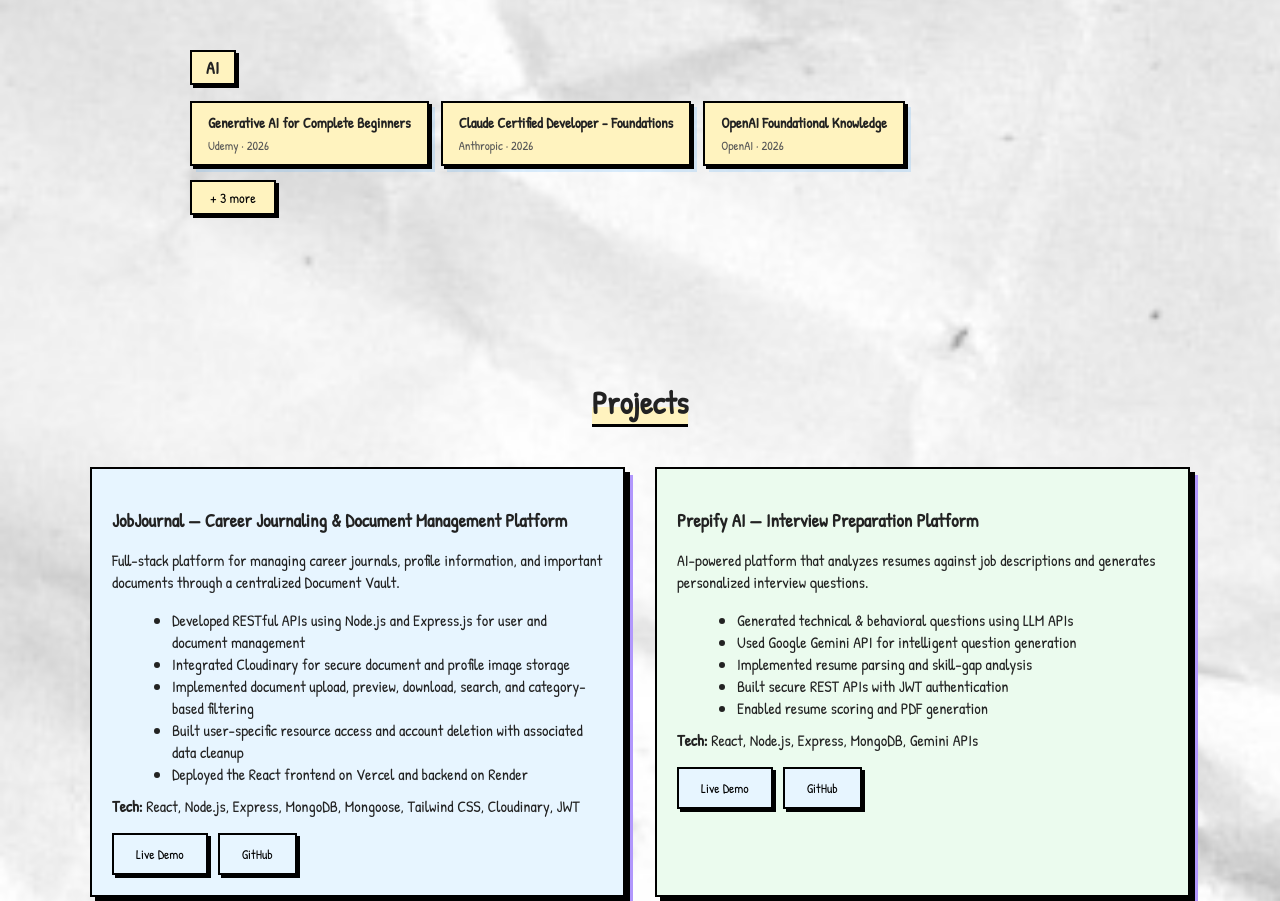
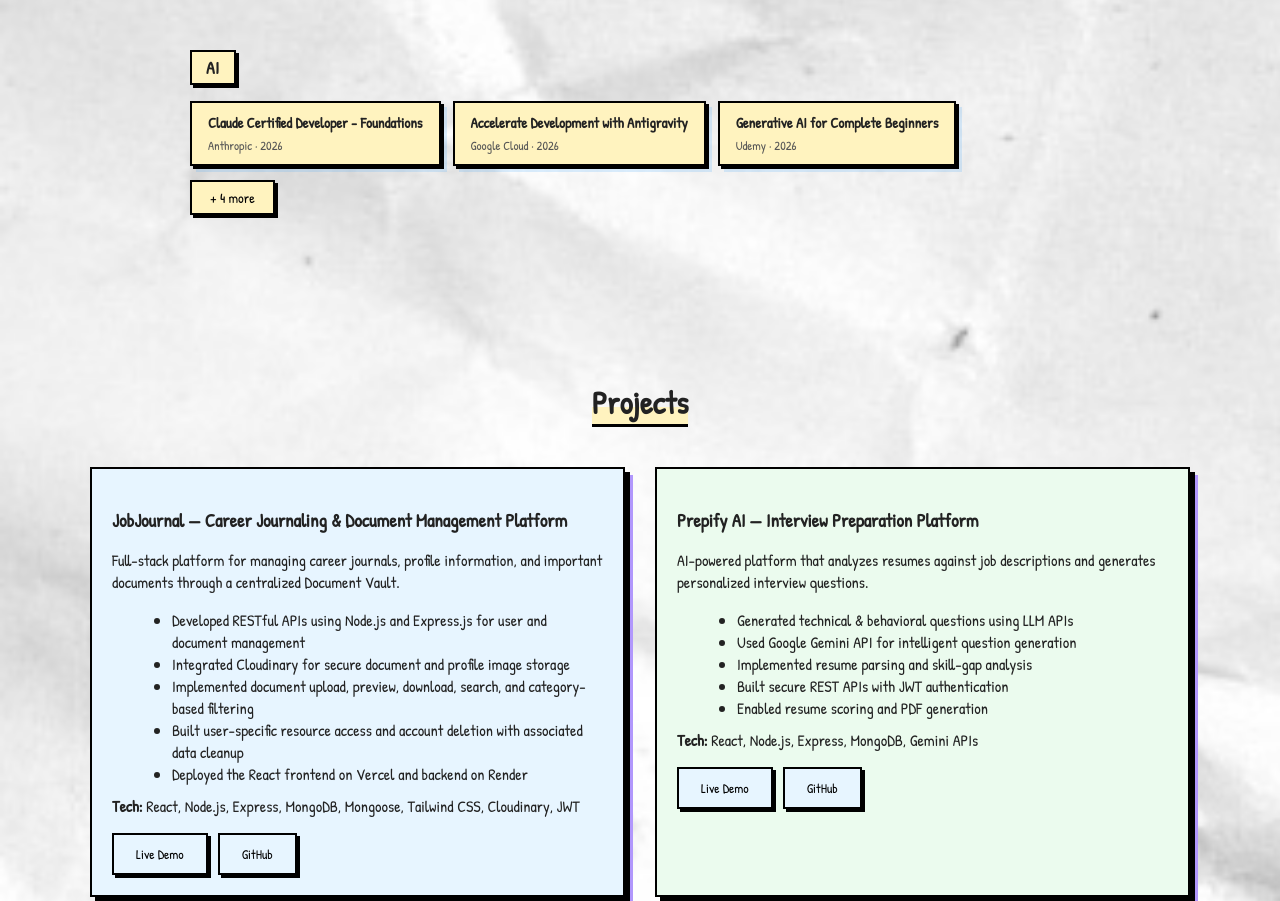
Before and after one commit to 22-vaibhav/Portfolio, a React (Vite) app: page / in a window 1280 px wide. Shown: the part 3386-4287 px from the top of the page. Built offline with nearby package versions, Linux system fonts and the light colour scheme.

Commit message:
New certificate add

```diff
--- a/src/constants/certifications.js
+++ b/src/constants/certifications.js
@@ -39,8 +39,9 @@ export const certificationCategories = [
     category: "AI",
     color: "var(--yellow)",
     certs: [
+      { name: "Claude Certified Developer - Foundations", issuer: "Anthropic", year: "2026", link: "https://www.credly.com/badges/db2d1daf-3859-493d-8d92-58876f346a32" },
+      { name: "Accelerate Development with Antigravity", issuer: "Google Cloud", year: "2026", link: "https://www.credly.com/badges/f19b26eb-5654-4008-8bdd-a5c3883cea2c/public_url" },
       { name: "Generative AI for Complete Beginners", issuer: "Udemy", year: "2026", link: "https://ude.my/UC-1c457a6e-f6da-484d-9134-401593d7adeb" },
-      { name: "Claude Certified Developer - Foundations", issuer: "Anthropic", year: "2026", link: "https://www.credly.com/badges/db2d1daf-3859-493d-8d92-58876f346a32" },
       { name: "OpenAI Foundational Knowledge", issuer: "OpenAI", year: "2026", link: "https://drive.google.com/file/d/1JmcCwtKW6ylZCpO1m-rN6JYrzyfudu-u" },
       { name: "OpenAI Technical Practitioner", issuer: "OpenAI", year: "2026", link: "https://drive.google.com/file/d/1pOW6g2VF6jNKzTVbjuRu6QwXoqobovC_" },
       { name: "API Development Practitioner", issuer: "OpenAI", year: "2026", link: "https://drive.google.com/file/d/1NWZdUkwKyz32bTatdc4gZa9fG1LclpZD" },
```
